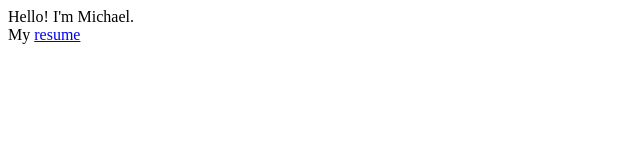
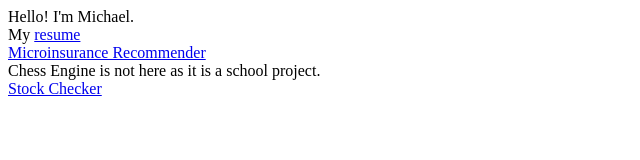
Before and after one commit to MDai99/MDai99.github.io, a plain HTML site: page index.html in a window 1280 px wide. Shown: the whole page, without its empty margins (0-640 px from the left). Drawn offline with Linux system fonts and the light colour scheme.

Commit message:
Update index.html

```diff
--- a/index.html
+++ b/index.html
@@ -3,7 +3,13 @@
     Hello! I'm Michael.
   </head>
   <body>
-<br>
-My <a href="./MDCV.pdf">resume</a>
-<br>
+    <br>
+    My <a href="./MDCV.pdf">resume</a>
+    <br>
+    <a href="https://devpost.com/software/insurapp">Microinsurance Recommender</a>
+    <br>
+    Chess Engine is not here as it is a school project.
+    <br>
+    <a href="https://github.com/MDai99/StockChecker">Stock Checker</a>
+    <br>
 </body></html>
```
